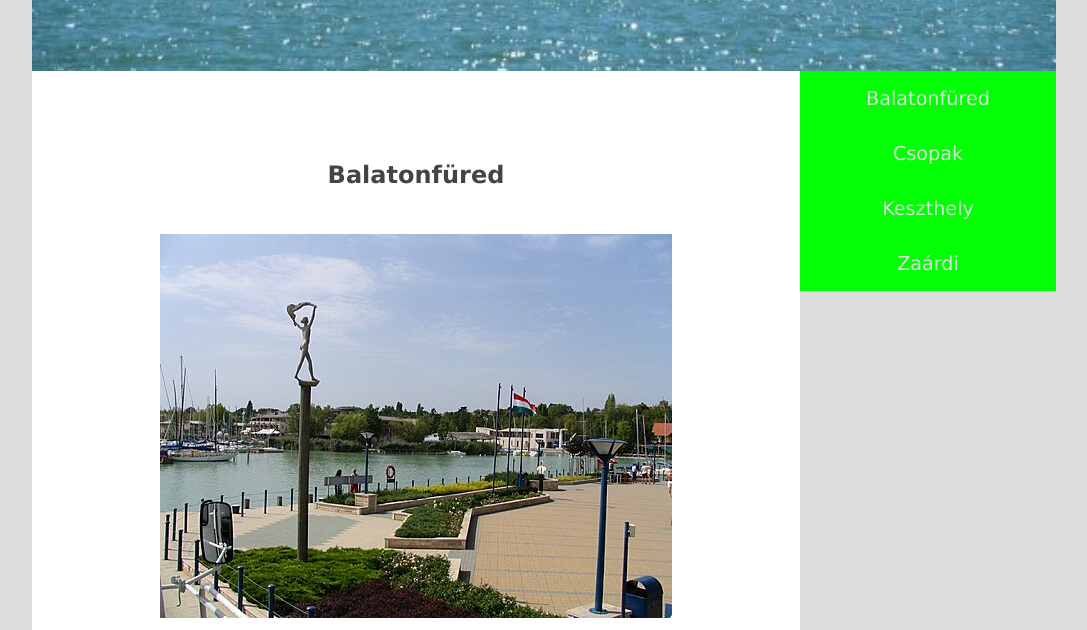
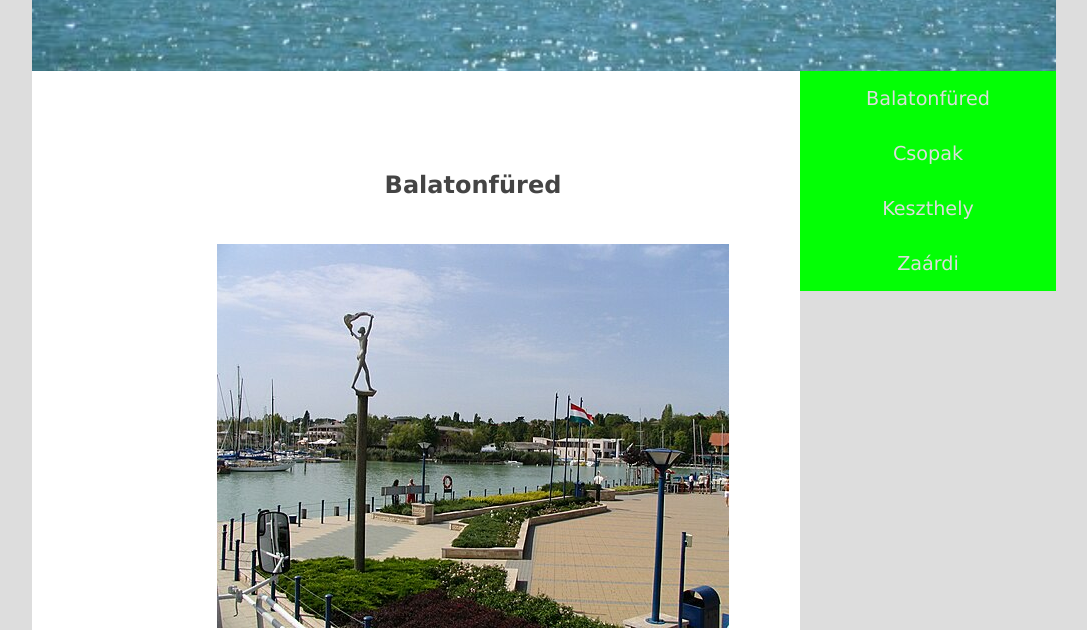
Before and after one commit to mdez81/mdez81.github.io, a plain HTML site: page hazi-feladat-alkalom-6/index.html in a window 1280 px wide. Shown: the part 329-959 px from the top of the page, without its empty margins (96-1183 px from the left). Drawn offline with Linux system fonts and the light colour scheme.

Commit message:
homework 6th occasion homework final version again

```diff
--- a/hazi-feladat-alkalom-6/css/style.css
+++ b/hazi-feladat-alkalom-6/css/style.css
@@ -71,7 +71,7 @@ nav ul li a:hover {
 
 .card {
     float: left;
-    padding: 0 75px;
+    padding: 10px 150px;
     margin: 10px 20px;
 }
 
```
